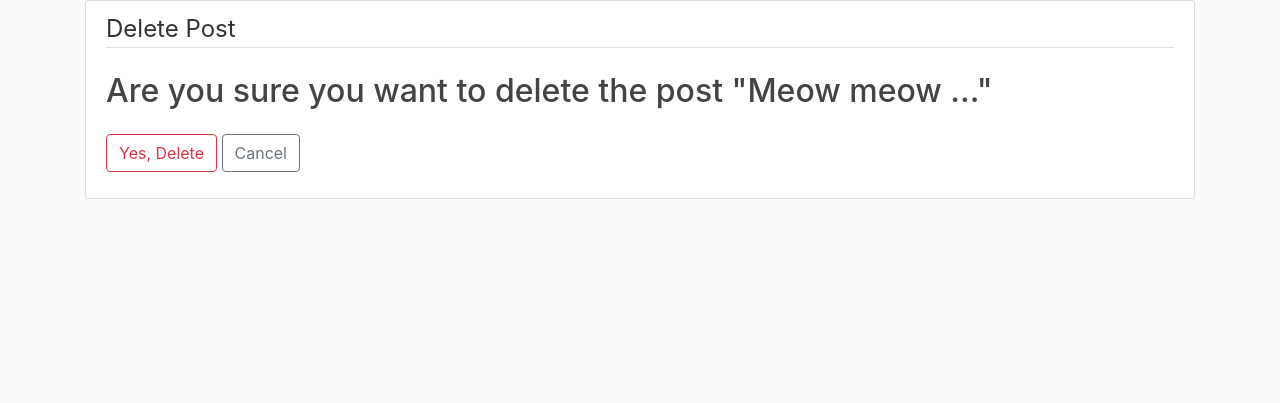
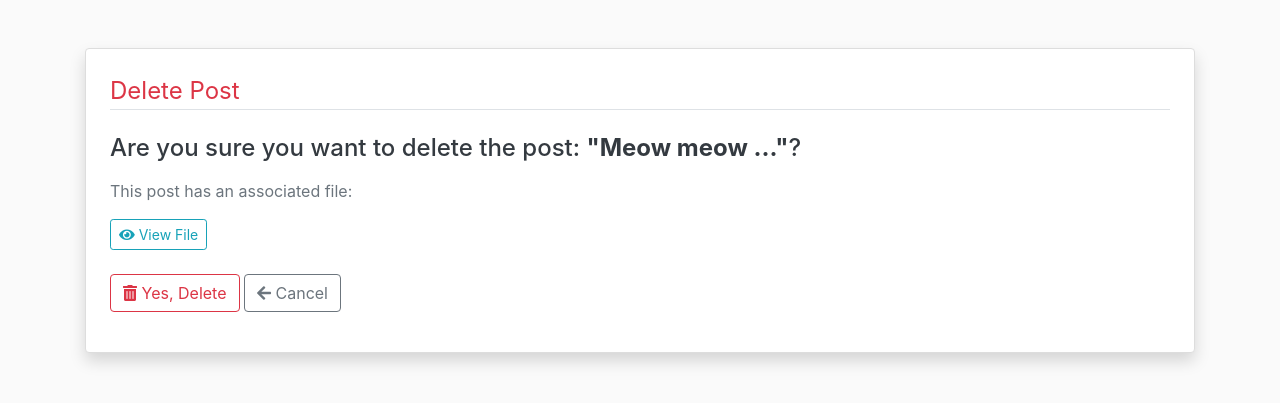
Before and after one commit to AdityaK0/Resource-Sharer-Platform, a Django app: page /post/16/delete/ in a window 1280 px wide. Shown: the part 70-473 px from the top of the page. Run offline with Django 3.2, Linux system fonts and the light colour scheme; a user stored in the database is signed in; data comes from the database, SQL or seed files in the repository; some libraries are stand-ins or nearby versions.

Commit message:
delete functionality

```diff
--- a/blog/models.py
+++ b/blog/models.py
@@ -3,10 +3,12 @@ from django.utils import timezone
 from django.contrib.auth.models import User
 from django.urls import reverse
 import os
+from storages.backends.s3boto3 import S3Boto3Storage
+
 
 class Post(models.Model):
 	title = models.CharField(max_length=100)
-	file = models.FileField(null=True,blank=True,upload_to='Files')
+	file = models.FileField(null=True,blank=True,upload_to='Files',storage=S3Boto3Storage())
 	content = models.TextField()
 	date_posted = models.DateTimeField(default=timezone.now)
 	author = models.ForeignKey(User, on_delete=models.CASCADE)
--- a/blog/templates/blog/post_confirm_delete.html
+++ b/blog/templates/blog/post_confirm_delete.html
@@ -1,4 +1,79 @@
 {% extends "blog/base.html" %}
+{% block content %}
+
+<div class="content-section shadow p-4 rounded" style="margin-top:3rem;">
+    <form method="POST">
+        {% csrf_token %}
+        <fieldset class="form-group">
+            <legend class="border-bottom mb-4 text-danger">Delete Post</legend>
+            <h4 class="text-dark">
+                Are you sure you want to delete the post: <strong>"{{ post.title }}"</strong>?
+            </h4>
+            {% if post.file %}
+            <div class="mt-3">
+                <p class="text-muted">This post has an associated file:</p>
+                <a href="{{ post.file.url }}" target="_blank" class="btn btn-sm btn-outline-info">
+                    <i class="fas fa-eye"></i> View File
+                </a>
+            </div>
+            {% endif %}
+        </fieldset>
+        <div class="form-group mt-4">
+            <a class="btn btn-outline-danger" href="{% url 'post-delete' post.id %}">
+                <i class="fas fa-trash-alt"></i> Yes, Delete
+            </a>
+            <a class="btn btn-outline-secondary" href="{% url 'post-detail' post.id %}">
+                <i class="fas fa-arrow-left"></i> Cancel
+            </a>
+        </div>
+    </form>
+</div>
+
+<script>
+    document.addEventListener('DOMContentLoaded', function() {
+        const deleteButton = document.getElementById('deleteButton');
+        deleteButton.addEventListener('click', function(event) {
+            console.log('Delete button clicked for post:', '{{ object.id }}');
+        });
+    });
+</script>
+
+{% endblock content %}
+
+
+{% comment %}
+{% extends "blog/base.html" %}
+{% block content %}
+
+<div class="content-section shadow p-4 rounded" style="margin-top:3rem;">
+    <form method="POST">
+        {% csrf_token %}
+        <fieldset class="form-group">
+            <legend class="border-bottom mb-4 text-danger">Delete Post</legend>
+            <h4 class="text-dark">
+                Are you sure you want to delete the post: <strong>"{{ object.title }}"</strong>?
+            </h4>
+            {% if object.file %}
+            <div class="mt-3">
+                <p class="text-muted">This post has an associated file:</p>
+                <a href="{{ object.file.url }}" target="_blank" class="btn btn-sm btn-outline-info">
+                    <i class="fas fa-eye"></i> View File
+                </a>
+            </div>
+            {% endif %}
+        </fieldset>
+        <div class="form-group mt-4">
+            <button class="btn btn-outline-danger" type="submit">
+                <i class="fas fa-trash-alt"></i> Yes, Delete
+            </button>
+            <a class="btn btn-outline-secondary" href="{% url 'post-detail' object.id %}">
+                <i class="fas fa-arrow-left"></i> Cancel
+            </a>
+        </div>
+    </form>
+</div>
+{% endblock content %} {% endcomment %}
+{% comment %} {% extends "blog/base.html" %}
 {% block content %}
     <div class="content-section">
         <form method="POST">
@@ -13,4 +88,4 @@
             </div>
         </form>
     </div>
-{% endblock content %}
+{% endblock content %} {% endcomment %}
--- a/blog/templates/blog/post_detail.html
+++ b/blog/templates/blog/post_detail.html
@@ -19,7 +19,7 @@
         {% if object.author == user %}
           <div>
             <a class="btn btn-secondary btn-sm mt-1 mb-1" href="{% url 'post-update' object.id %}">Update</a>
-            <a class="btn btn-danger btn-sm mt-1 mb-1" href="{% url 'post-delete' object.id %}">Delete</a>
+            <a class="btn btn-danger btn-sm mt-1 mb-1" href="{% url 'post-delete-confirm' object.id %}">Delete</a>
           </div>
         {% endif %}
       </div>
--- a/blog/urls.py
+++ b/blog/urls.py
@@ -4,7 +4,8 @@ from .views import (
     PostDetailView,
     PostCreateView,
     PostUpdateView,
-    PostDeleteView,
+    post_delete_view,
+    post_delete_confirm_view,
     UserPostListView
 )
 from . import views
@@ -15,8 +16,8 @@ urlpatterns = [
     path('post/<int:pk>/', PostDetailView.as_view(), name='post-detail'),
     path('post/new/', PostCreateView.as_view(), name='post-create'),
     path('post/<int:pk>/update/', PostUpdateView.as_view(), name='post-update'),
-    path('post/<int:pk>/delete/', PostDeleteView.as_view(), name='post-delete'),
-    path('media/Files/<int:pk>',PostDeleteView.as_view(),name='post-delete' ),
+    path('post/<int:pk>/delete/', post_delete_confirm_view, name='post-delete-confirm'),
+    path('delete/<int:pk>/',post_delete_view,name='post-delete'),
     path('search/',views.search,name='search' ),
     path('about/', views.about, name='blog-about'),
     path('download/<int:pk>/', views.download_file, name='download_file'),
--- a/blog/views.py
+++ b/blog/views.py
@@ -1,5 +1,5 @@
-from django.shortcuts import render, get_object_or_404
-from django.http import HttpResponse
+from django.shortcuts import render, get_object_or_404,redirect
+from django.http import Http404, HttpResponse
 from django.contrib.auth.mixins import LoginRequiredMixin, UserPassesTestMixin
 from django.contrib.auth.models import User
 from django.views.generic import (
@@ -13,6 +13,7 @@ from .models import Post
 import operator
 from django.urls import reverse_lazy
 from django.contrib.staticfiles.views import serve
+from django.contrib.auth.decorators import login_required
 
 from django.db.models import Q
 
@@ -102,17 +103,39 @@ class PostUpdateView(LoginRequiredMixin, UserPassesTestMixin, UpdateView):
             return True
         return False
 
+def post_delete_confirm_view(request,pk):
+    post = get_object_or_404(Post,id = pk)
+    return render(request,'blog/post_confirm_delete.html',{"post":post})
 
-class PostDeleteView(LoginRequiredMixin, UserPassesTestMixin, DeleteView):
-    model = Post
-    success_url = '/'
-    template_name = 'blog/post_confirm_delete.html'
 
-    def test_func(self):
-        post = self.get_object()
-        if self.request.user == post.author:
-            return True
-        return False
+@login_required
+def post_delete_view(request, pk):
+    post = get_object_or_404(Post, id=pk)
+
+    if request.user != post.author:
+        raise Http404("You do not have permission to delete this post.")
+
+    # Log details for debugging
+    print(f"Post ID: {post.id}")
+    print(f"File: {post.file}")
+    print(f"File URL: {post.file.url if post.file else 'No file'}")
+
+    # Delete the file if it exists
+    if post.file:
+        try:
+            post.file.delete(save=False)
+            print("File deleted successfully.")
+        except Exception as e:
+            print(f"Error deleting file: {e}")
+    else:
+        print("No file associated with this post.")
+
+    # Delete the post itself
+    post.delete()
+    print("Post deleted successfully.")
+
+    return redirect('/')
+
 
 
 def about(request):
```
